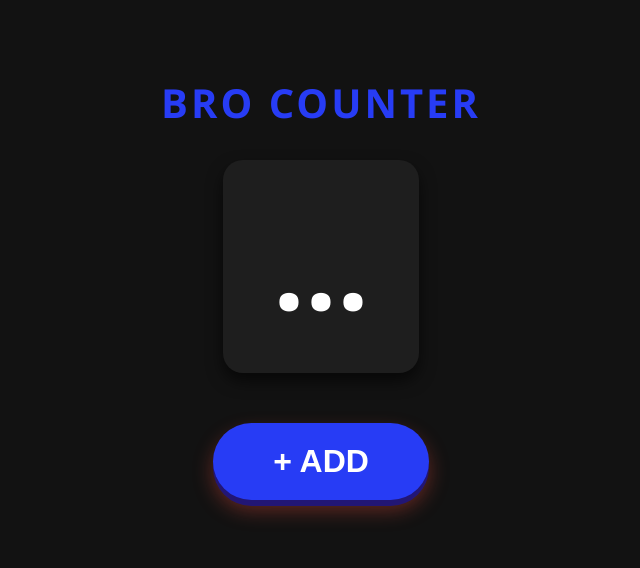
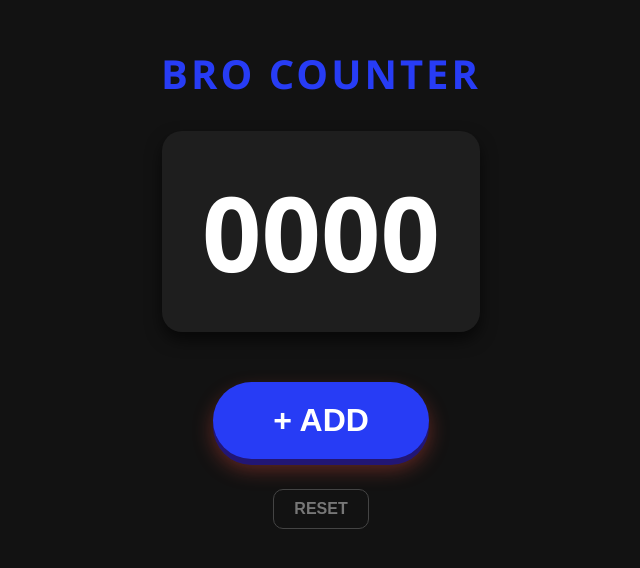
Before and after one commit to miansc/Bro, a plain HTML site: page index.html in a window 1280 px wide. Shown: the part 126-694 px from the top of the page, without its empty margins (319-959 px from the left). Drawn offline with Linux system fonts and the light colour scheme; no server answers.

Commit message:
Add files via upload

```diff
--- a/index.html
+++ b/index.html
@@ -28,17 +28,17 @@
         }
 
         #counter {
-            font-size: 7rem;
+            font-size: 6.5rem; /* Slightly smaller to fit 4 digits comfortably */
             font-weight: 900;
             background: #1e1e1e;
-            padding: 30px 50px;
+            padding: 30px 40px;
             border-radius: 20px;
             margin-bottom: 50px;
             box-shadow: 0 8px 16px rgba(0,0,0,0.6);
             font-variant-numeric: tabular-nums;
         }
 
-        button {
+        #addBtn {
             background-color: #273CF5;
             color: white;
             border: none;
@@ -50,24 +50,46 @@
             box-shadow: 0 6px 0 #221675, 0 10px 20px rgba(231, 76, 60, 0.4);
             transition: transform 0.1s, box-shadow 0.1s;
             -webkit-tap-highlight-color: transparent;
+            margin-bottom: 30px; /* Space between Add and Reset buttons */
         }
 
-        button:active {
+        #addBtn:active {
             transform: translateY(6px);
-            box-shadow: 0 0 0 #221675, 0 4px 10px rgba(231, 76, 60, 0.4);
+            box-shadow: 0 0 0 #c0392b, 0 4px 10px rgba(231, 76, 60, 0.4);
+        }
+
+        /* New Reset Button Styles */
+        #resetBtn {
+            background-color: transparent;
+            color: #777;
+            border: 1px solid #444;
+            padding: 10px 20px;
+            font-size: 1rem;
+            font-weight: bold;
+            border-radius: 10px;
+            cursor: pointer;
+            transition: all 0.2s;
+            -webkit-tap-highlight-color: transparent;
+        }
+
+        #resetBtn:active {
+            background-color: #333;
+            color: #fff;
+            border-color: #777;
         }
     </style>
 </head>
 <body>
 
     <h1>BRO COUNTER</h1>
-    <div id="counter">...</div>
+    <div id="counter">0000</div>
     <button id="addBtn">+ ADD</button>
+    <button id="resetBtn">RESET</button>
 
     <script type="module">
-        // The "SDKs" Firebase mentioned are imported directly here via URL
+        // Added 'set' to the imports to handle the reset function
         import { initializeApp } from "https://www.gstatic.com/firebasejs/10.8.0/firebase-app.js";
-        import { getDatabase, ref, onValue, runTransaction } from "https://www.gstatic.com/firebasejs/10.8.0/firebase-database.js";
+        import { getDatabase, ref, onValue, runTransaction, set } from "https://www.gstatic.com/firebasejs/10.8.0/firebase-database.js";
 
         // Your exact Firebase configuration
         const firebaseConfig = {
@@ -84,25 +106,34 @@
         const app = initializeApp(firebaseConfig);
         const db = getDatabase(app);
 
-        // Create a reference to a specific spot in the database called "broCount"
         const countRef = ref(db, 'broCount');
 
         const counterDisplay = document.getElementById('counter');
         const addBtn = document.getElementById('addBtn');
+        const resetBtn = document.getElementById('resetBtn');
 
         // LISTEN for changes in real-time
         onValue(countRef, (snapshot) => {
             const currentData = snapshot.val() || 0;
-            let displayValue = currentData > 999 ? currentData % 1000 : currentData;
-            counterDisplay.textContent = String(displayValue).padStart(3, '0');
+            // Updated to support 4 digits (wraps to 0000 after 9999)
+            let displayValue = currentData > 9999 ? currentData % 10000 : currentData;
+            counterDisplay.textContent = String(displayValue).padStart(4, '0');
         });
 
-        // WRITE to the database when the button is clicked
+        // ADD logic
         addBtn.addEventListener('click', () => {
             runTransaction(countRef, (currentCount) => {
                 return (currentCount || 0) + 1;
             });
         });
+
+        // RESET logic
+        resetBtn.addEventListener('click', () => {
+            // Asks for confirmation so nobody resets it by accident
+            if (confirm("Are you sure you want to reset the bro counter for everyone?")) {
+                set(countRef, 0);
+            }
+        });
     </script>
 </body>
 </html>
```
